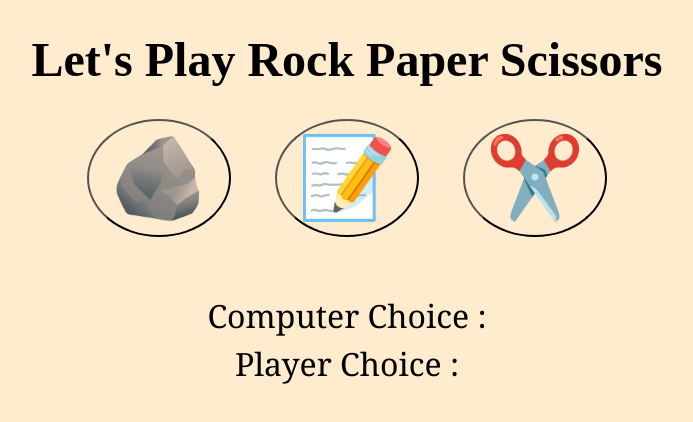
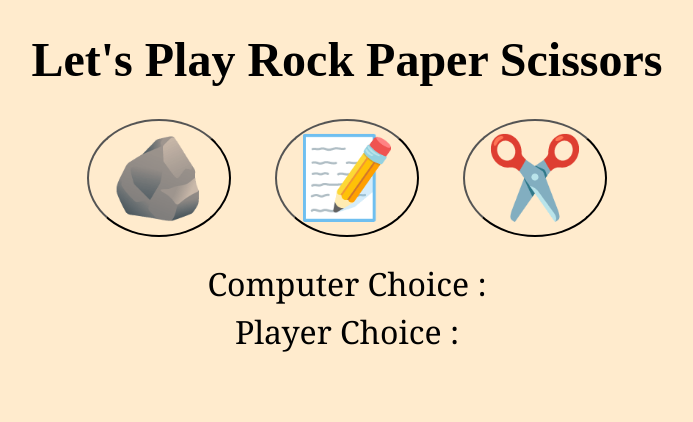
Before and after one commit to dazzal-david/rock-paper-scissor, a plain HTML site: page index.html in a window 1280 px wide. Shown: the whole page, without its empty margins (293-986 px from the left). Drawn offline with Linux system fonts and the light colour scheme.

Commit message:
Minor CSS Change

```diff
--- a/styles.css
+++ b/styles.css
@@ -15,8 +15,8 @@ h1 {
 }
 
 .inputs {
-    width: 80%;
-    height: 150px;
+    max-width: 80%;
+    height: auto;
     text-align: center;
 }
 .inputs button {
```
